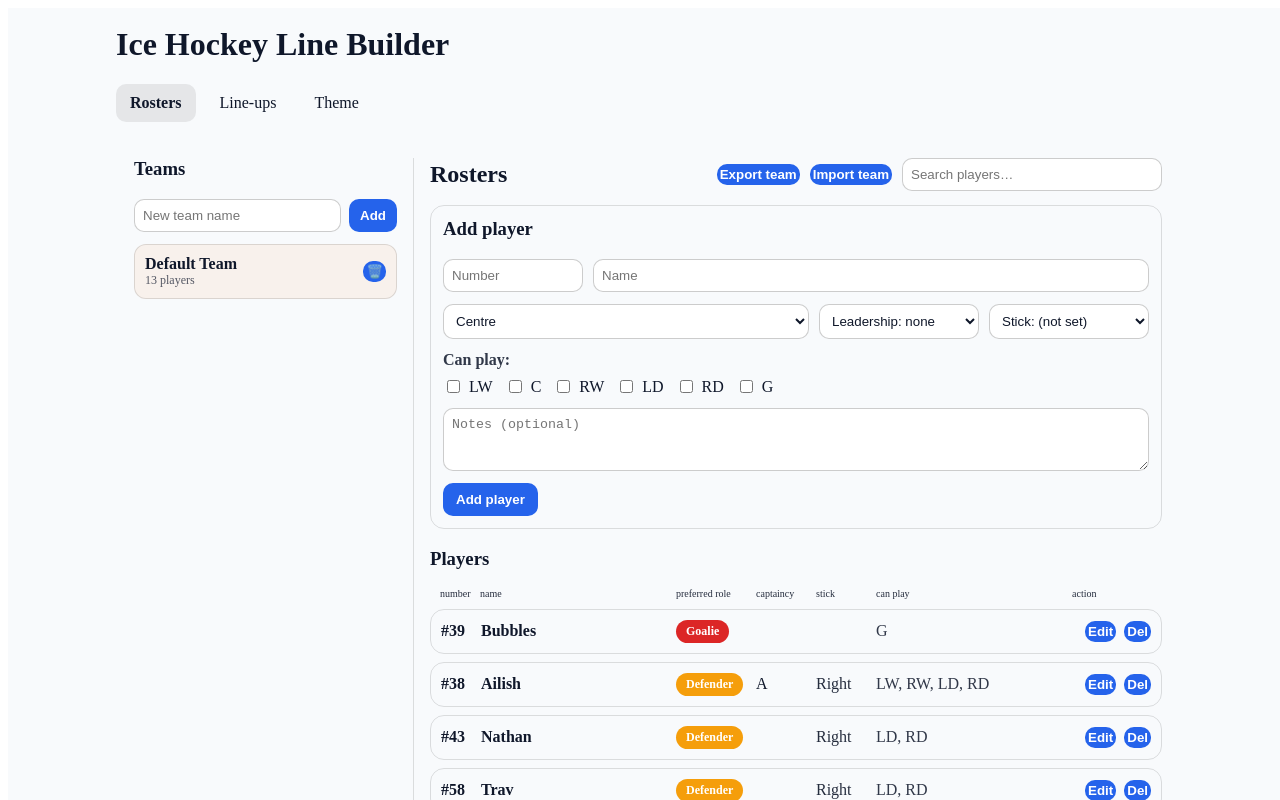
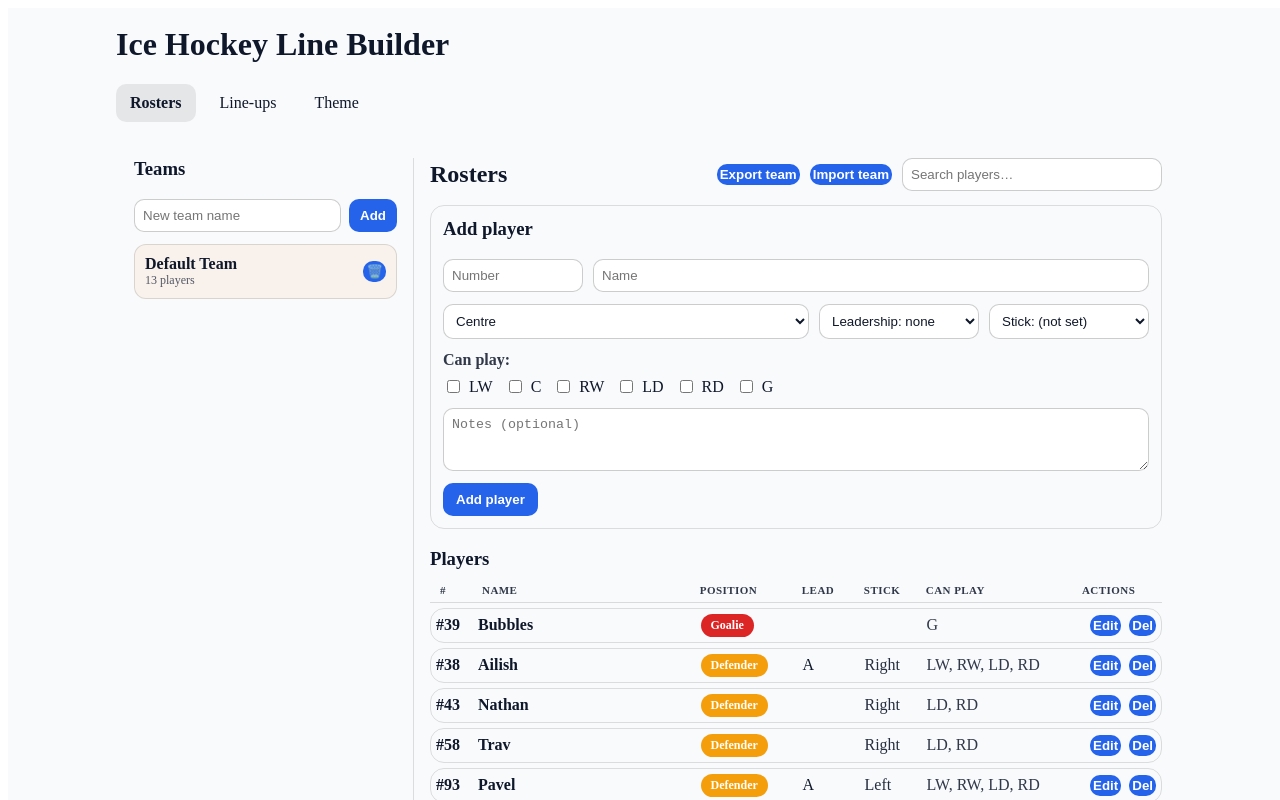
Before and after one commit to Newik83CZ/IceHockeyLineBuilder, a React (Vite) app: page / in a window 1280 px wide. Shown: the top 800 px of the page. Built offline with nearby package versions, Linux system fonts and the light colour scheme.

Commit message:
Fixing for phone

```diff
--- a/src/pages/Rosters.jsx
+++ b/src/pages/Rosters.jsx
@@ -480,43 +480,50 @@ export default function Rosters({ data, setData }) {
             <div style={{ marginTop: 14 }}>
               <h3 style={{ marginBottom: 8 }}>Players</h3>
 
-                    <div style={{
-                      opacity: 0.9,
-                      display: "grid",
-                      gridTemplateColumns: "30px 1fr 70px 50px 50px 1fr 80px",
-                      gap: 10,
-                      alignItems: "center",
-                      padding: 10,
-                      fontSize: 10,
-                    }}>
+              <div
+                style={{
+                  opacity: 0.85,
+                  display: "grid",
+                  gridTemplateColumns:
+                    "40px minmax(160px, 1.4fr) 100px 60px 60px 1fr 70px",
+                  gap: 2,
+                  alignItems: "center",
+                  padding: "6px 10px",
+                  fontSize: 11,
+                  fontWeight: 700,
+                  textTransform: "uppercase",
+                  letterSpacing: "0.04em",
+                  borderBottom: "1px solid rgba(0,0,0,0.15)",
+                }}
+              >
+                <div>#</div>
+                <div>Name</div>
+                <div>Position</div>
+                <div>Lead</div>
+                <div>Stick</div>
+                <div>Can play</div>
+                <div>Actions</div>
+              </div>
 
-                      <div>number</div>
-                      <div>name</div>
-                      <div>preferred role</div>
-                      <div>captaincy</div>
-                      <div>stick</div>
-                      <div>can play</div>
-                      <div>action</div>
-                    </div>
-
-
-
-              <div style={{ display: "grid", gap: 8, minWidth: 0 }}>
+              <div style={{ display: "grid", gap: 0, minWidth: 0 }}>
                 {sortedPlayers.map((p) => (
                   <div
                     key={p.id}
                     className="playerRow"
                     style={{
                       display: "grid",
-                      gridTemplateColumns: "30px 1fr 70px 50px 50px 1fr 80px",
-                      gap: 10,
+                      gridTemplateColumns:
+                        "40px minmax(160px, 1.4fr) 100px 60px 60px 1fr 70px",
+                      gap: 2,
                       alignItems: "center",
-                      padding: 10,
+                      padding: 5,
+                      marginTop: 5,
                       borderRadius: 14,
                       border: "1px solid rgba(0,0,0,0.12)",
                       minWidth: 0,
                     }}
                   >
+
                     <div style={{ fontWeight: 700, minWidth: 0 }}>#{p.number}</div>
 
                     <div style={{ fontWeight: 600, minWidth: 0, whiteSpace: "normal", overflowWrap: "anywhere" }}>
```
